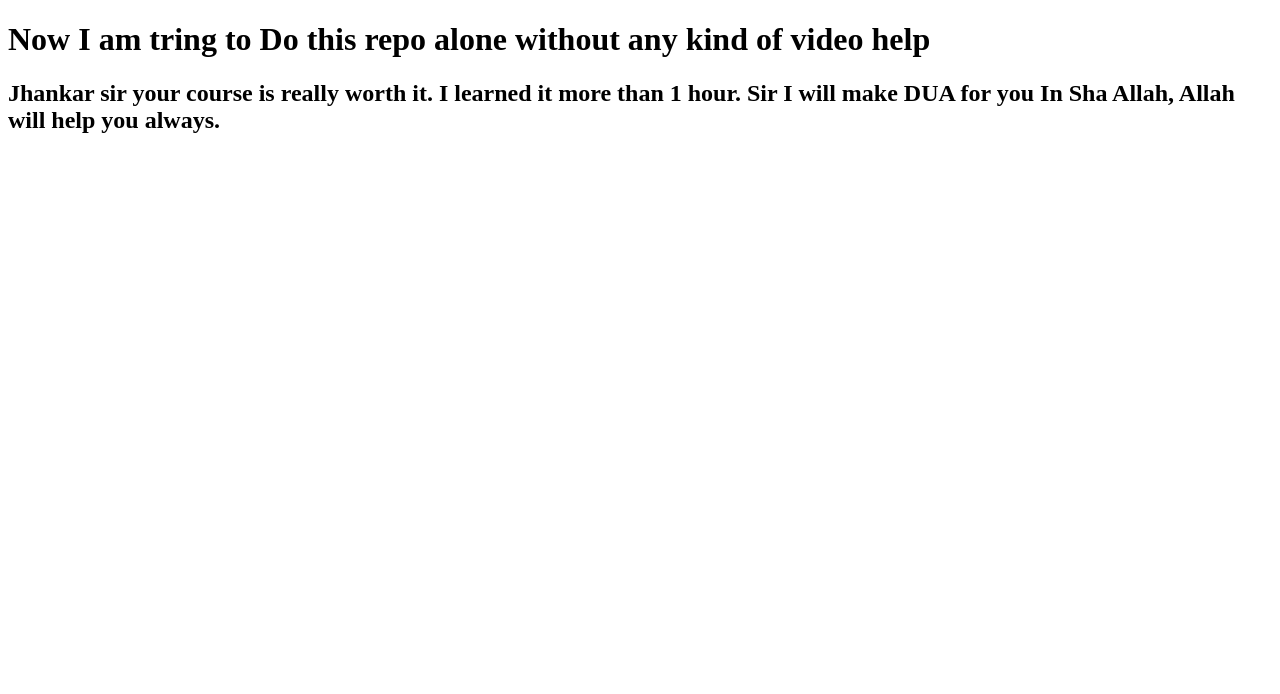
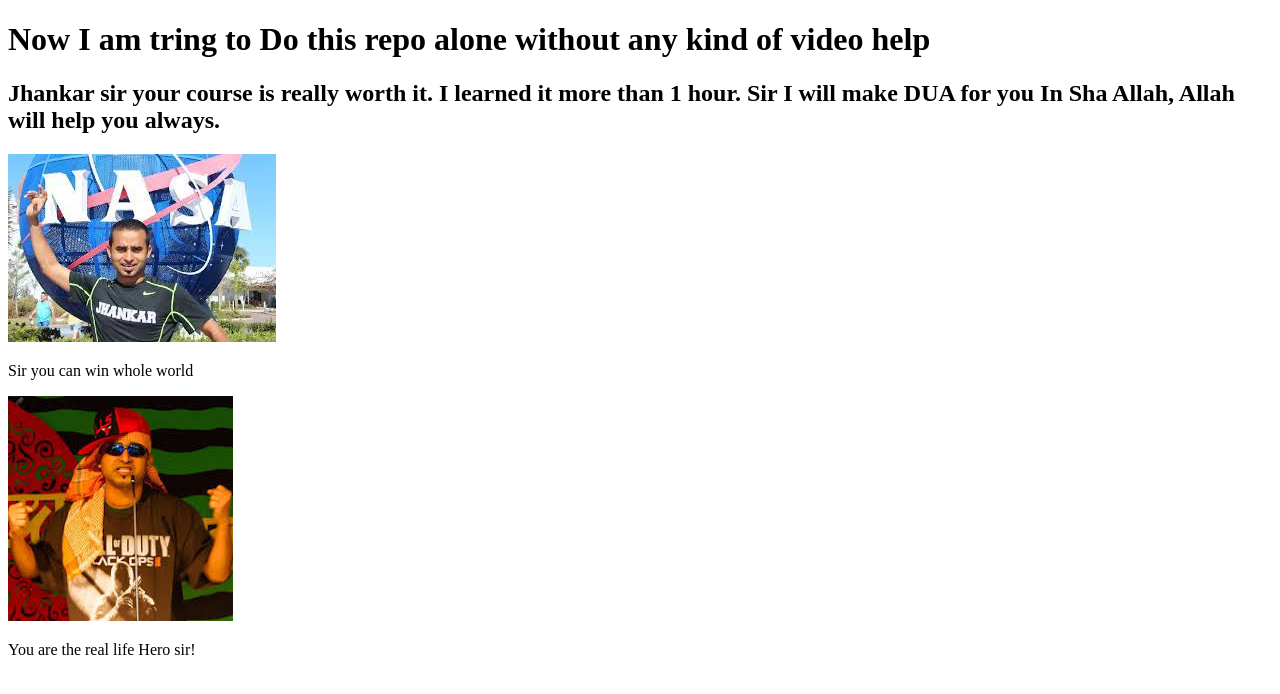
Before and after one commit to teamwaahid/my-second-repo, a plain HTML site: page index.html in a window 1280 px wide. Drawn offline with Linux system fonts and the light colour scheme.

Commit message:
Adding image and paragraph

```diff
--- a/index.html
+++ b/index.html
@@ -9,5 +9,9 @@
 <body>
     <h1>Now I am tring to Do this repo alone without any kind of video help</h1>
     <h2>Jhankar sir your course is really worth it. I learned it more than 1 hour. Sir I will make DUA for you In Sha Allah, Allah will help you always.</h2>
+    <img src="images/jh1.jpg" alt="">
+    <p>Sir you can win whole world</p>
+    <img src="images/jh2.jpg" alt="">
+    <p>You are the real life Hero sir!</p>
 </body>
 </html>
```
Also changed, not shown: images/jh1.jpg (added), images/jh2.jpg (added).
